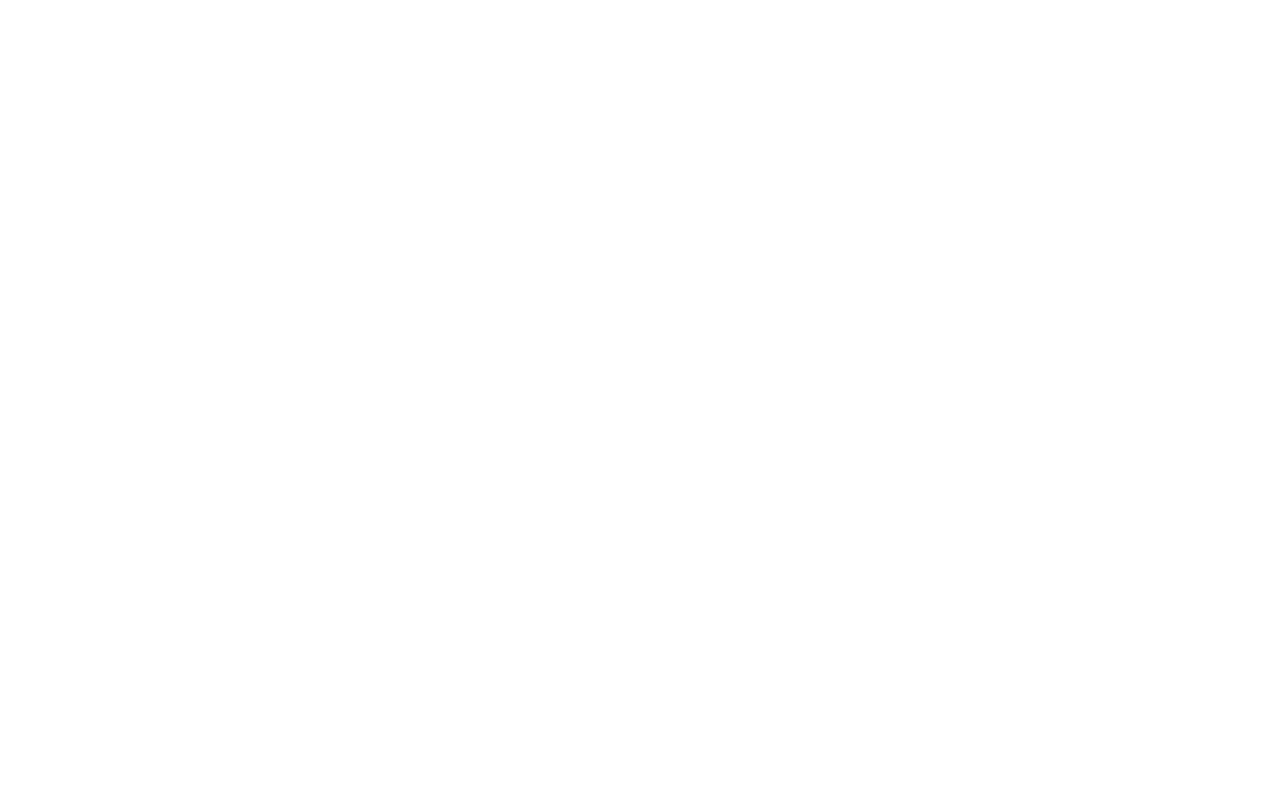
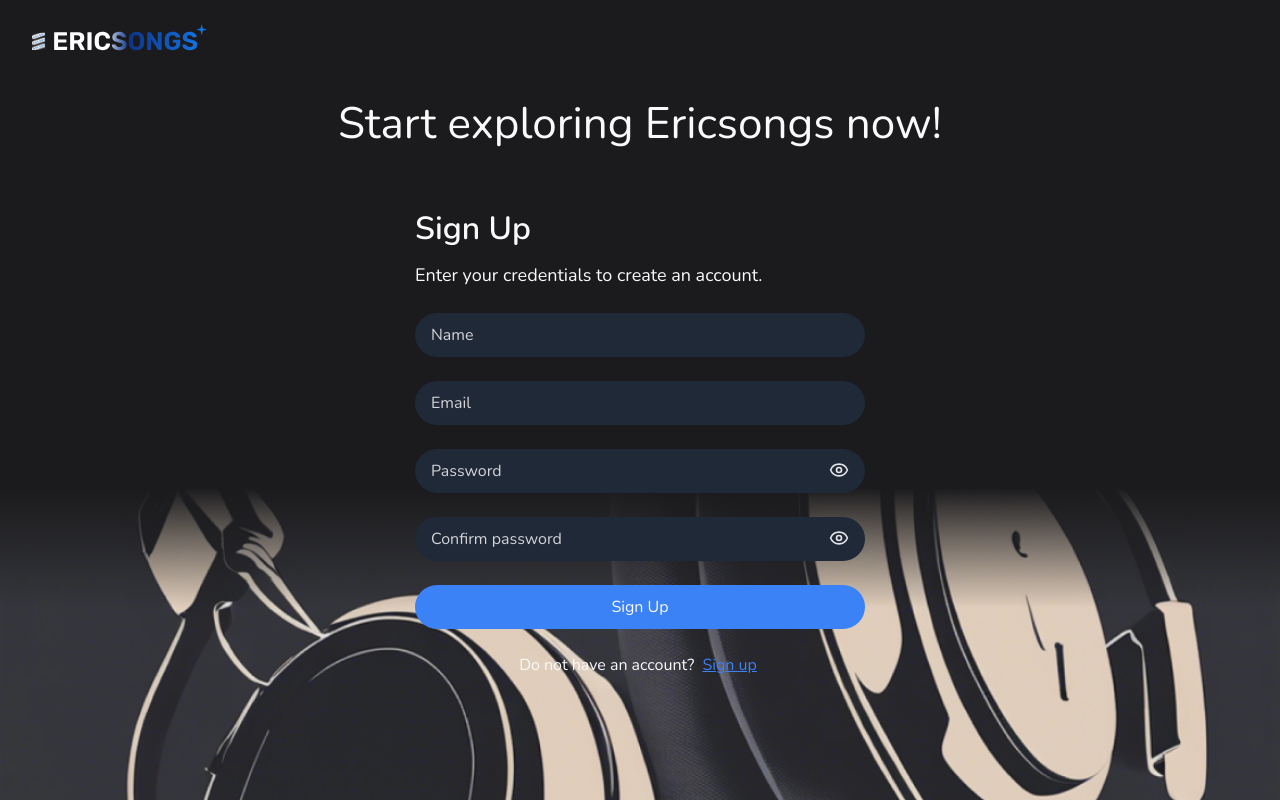
Before and after one commit to rafawessling/ericsongs, a React (Vite) app: page /signup in a window 1280 px wide. Before the commit this address had no page. Built offline with nearby package versions, Linux system fonts and the light colour scheme.

Commit message:
Added SignUp page design

```diff
--- a/src/components/Title/Title.tsx
+++ b/src/components/Title/Title.tsx
@@ -3,5 +3,5 @@
 }
 
 export const Title = ({ children }: TitleProps) => {
-    return <h1 className="text-[28px] lg:text-[32px] font-bold">{children}</h1>;
+    return <h1 className="text-[28px] lg:text-[32px] font-semibold">{children}</h1>;
 };
--- /dev/null
+++ b/src/pages/SignUp/SignUp.tsx
@@ -0,0 +1,33 @@
+import { Form } from '../../components/Form/Form';
+import logo from '../../assets/logo.svg';
+import background from '../../assets/signUpBackground.png';
+
+export const SignUp = () => {
+    return (
+        <main className="flex flex-col justify-center min-[390px]:justify-start lg:justify-center gap-4 2xl:gap-6 p-6 items-center w-screen min-h-dvh text-zinc-50 bg-primary">
+            <img
+                className="absolute h-8 top-4 left-6 lg:top-6 lg:left-8"
+                src={logo}
+                alt="Ericsongs logo"
+            />
+            <h3 className="hidden text-[40px] xl:text-[44px] text-center lg:block">
+                Start exploring Ericsongs now!
+            </h3>
+            <Form
+                type="signup"
+                title="Sign Up"
+                subtitle="Enter your credentials to create an account."
+                className="gap-6 mt-8 min-[390px]:mt-16 lg:m-0 lg:max-w-[450px] lg:gap-6 2xl:max-w-[600px]"
+            />
+            <h3 className="z-20 min-[430px]:mt-8 text-[28px] text-center lg:hidden">
+                Start exploring now!
+            </h3>
+            <div className="flex justify-center items-start z-10 fixed min-[390px]:absolute bottom-24 w-full h-24 md:h-44 lg:h-60 lg:bottom-48 bg-gradient-signup"></div>
+            <img
+                className="z-0 fixed min-[390px]:absolute bottom-0 w-full min-h-36 max-h-56 object-cover md:max-h-64 lg:max-h-[340px] 2xl:max-h-[400px]"
+                src={background}
+                alt="Background"
+            />
+        </main>
+    );
+};
--- a/src/routes/routes.tsx
+++ b/src/routes/routes.tsx
@@ -1,10 +1,12 @@
 import { Route, Routes } from 'react-router-dom';
 import { SignIn } from '../pages/SignIn/SignIn';
+import { SignUp } from '../pages/SignUp/SignUp';
 
 export const MainRoutes = () => {
     return (
         <Routes>
             <Route path="/" element={<SignIn />} />
+            <Route path="/signup" element={<SignUp />} />
         </Routes>
     );
 };
--- a/tailwind.config.js
+++ b/tailwind.config.js
@@ -15,6 +15,8 @@
                     'linear-gradient(180deg, rgba(27, 27, 29, 0) 0%, #1B1B1D 50%)',
                 'gradient-signin-desktop':
                     'linear-gradient(180deg, rgba(12, 12, 14, 0) 0%, #0C0C0E 24.28%)',
+                'gradient-signup':
+                    'linear-gradient(0deg, rgba(27, 27, 29, 0) 0%, #1B1B1D 50%)',
             },
         },
     },
```
Also changed, not shown: src/assets/signUpBackground.png (added).
